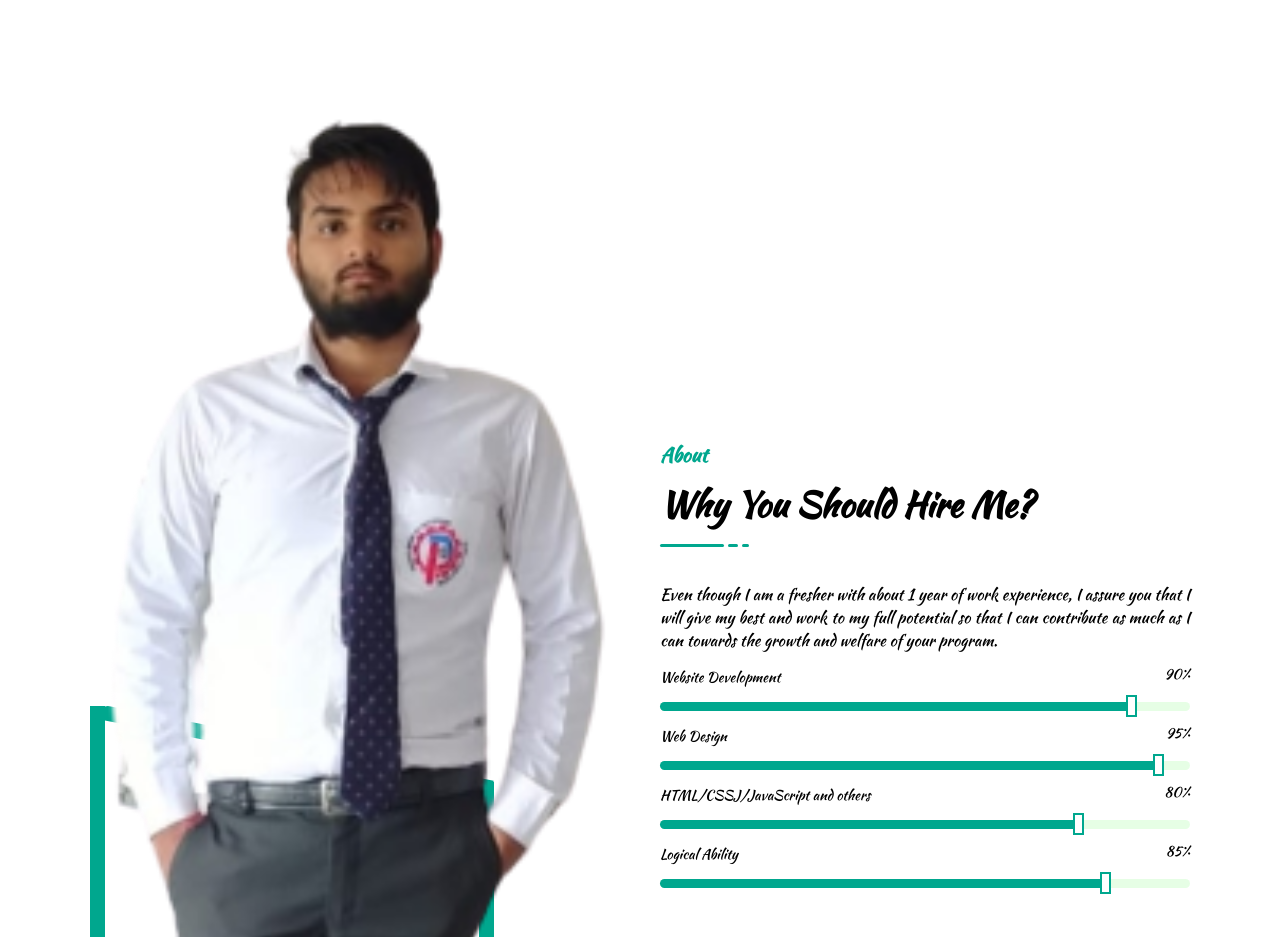
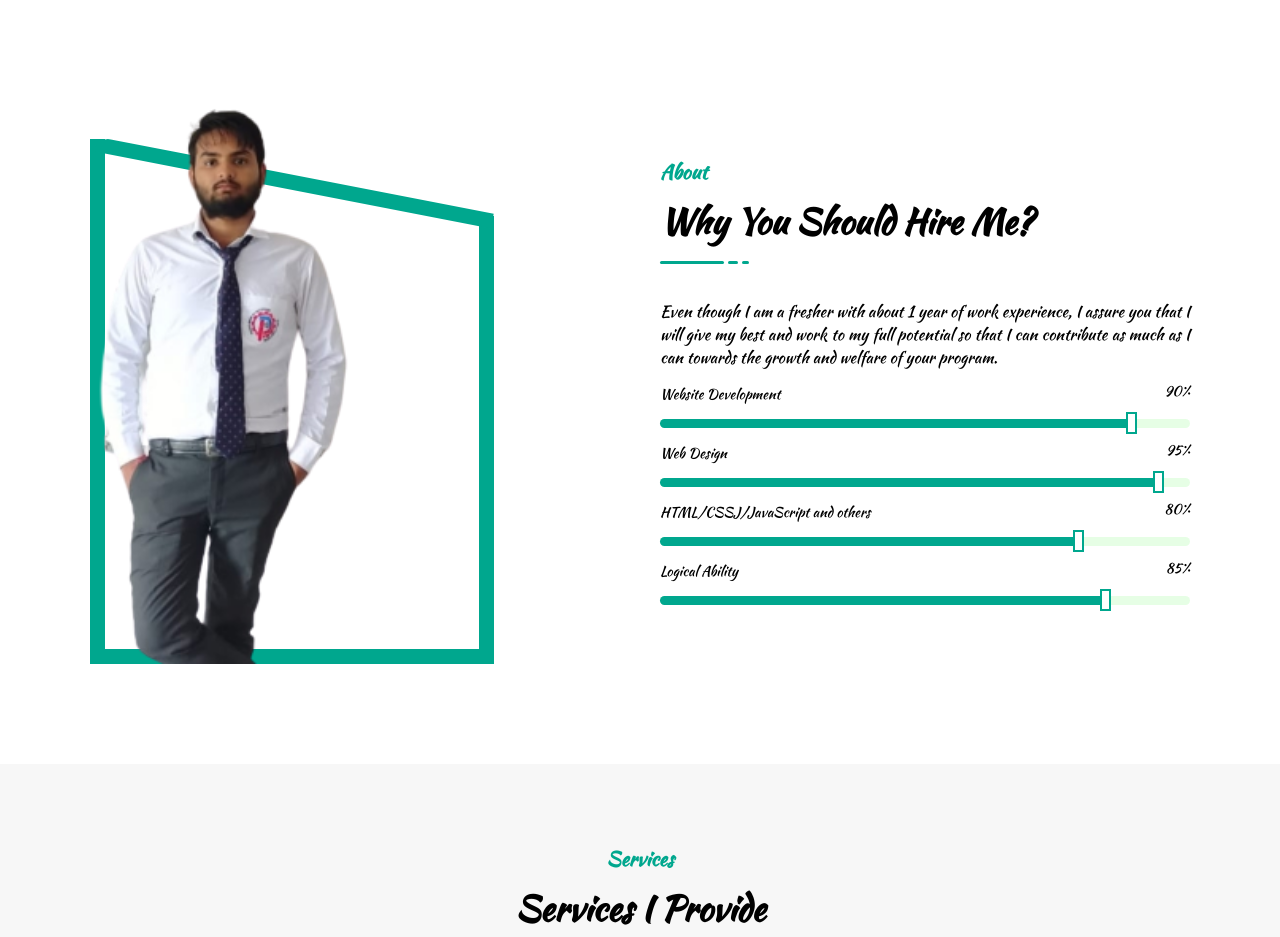
Before and after one commit to bovishal/vishal, a plain HTML site: page index.html in a window 1280 px wide. Shown: the part 786-1723 px from the top of the page. Drawn offline with Linux system fonts and the light colour scheme.

Commit message:
Update index.html

```diff
--- a/index.html
+++ b/index.html
@@ -67,7 +67,7 @@
               <div class="row align-items-center justify-content-center">
                   <div class="about-image">
                       <div class="img-box">
-                          <img src="about_hero.png" alt="" style="width=50%; height=50%;">
+                          <img src="about_hero.png" alt="" style="width:50%; height:50%;">
                           <div class="about-shape"></div>
                       </div>
                   </div>
```
